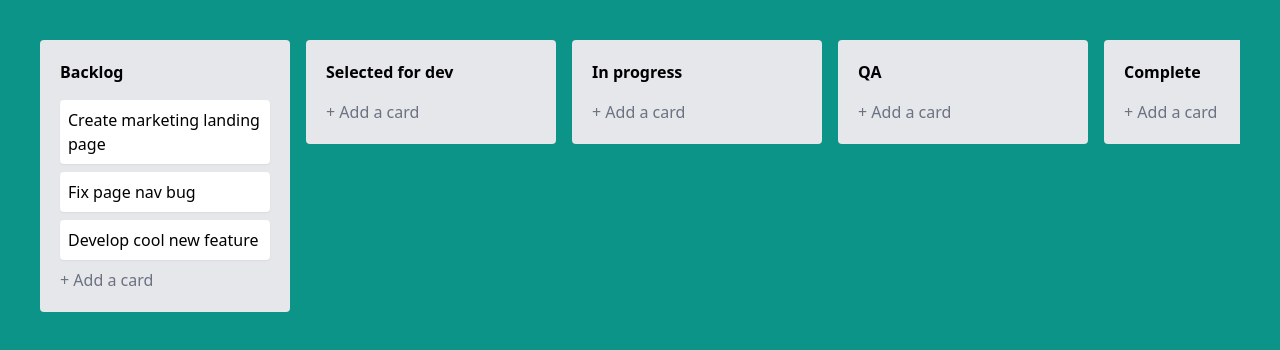
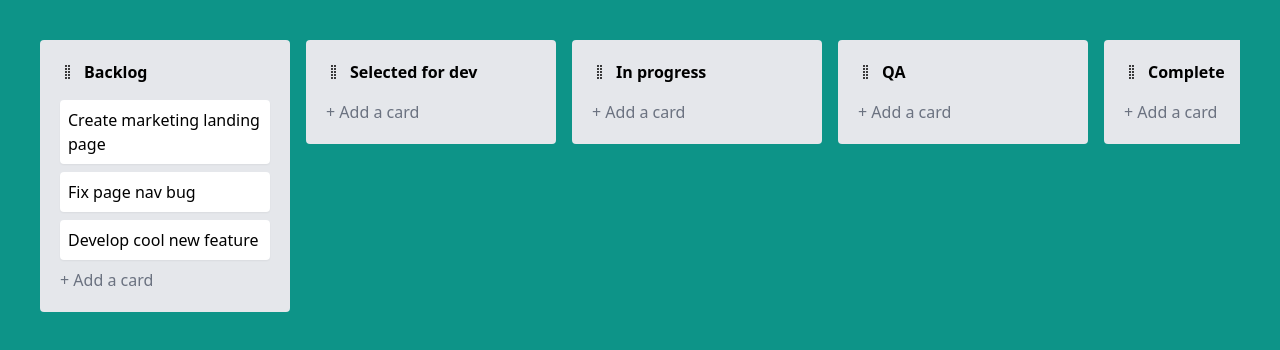
Before and after one commit to ElvinKyungu/trello-board, a Nuxt app: page / in a window 1280 px wide. Shown: the top 350 px of the page. Built offline with nearby package versions, Linux system fonts and the light colour scheme.

Commit message:
feat : update the animation and the handle draggable

```diff
--- a/components/TrelloBoard.vue
+++ b/components/TrelloBoard.vue
@@ -39,11 +39,18 @@ const columns = ref<Column[]>([
                 v-model="columns"
                 group-key="columns"
                 item-key="id"
+                animation="150"
+                handle=".draggble"
                 class="flex gap-4 overflow-x-auto items-start"
             >
                 <template #item="{element: column } : {element: Column}">
                     <div class="column bg-gray-200 p-5 rounded min-w-[250px]">
-                        <header class="font-bold mb-4">
+                        <header class="font-bold mb-4 flex items-center gap-2">
+                            <span class="draggble cursor-move">
+                                <svg xmlns="http://www.w3.org/2000/svg" width="16" height="16" fill="currentColor" class="bi bi-grip-vertical" viewBox="0 0 16 16">
+                                    <path d="M7 2a1 1 0 1 1-2 0 1 1 0 0 1 2 0zm3 0a1 1 0 1 1-2 0 1 1 0 0 1 2 0zM7 5a1 1 0 1 1-2 0 1 1 0 0 1 2 0zm3 0a1 1 0 1 1-2 0 1 1 0 0 1 2 0zM7 8a1 1 0 1 1-2 0 1 1 0 0 1 2 0zm3 0a1 1 0 1 1-2 0 1 1 0 0 1 2 0zm-3 3a1 1 0 1 1-2 0 1 1 0 0 1 2 0zm3 0a1 1 0 1 1-2 0 1 1 0 0 1 2 0zm-3 3a1 1 0 1 1-2 0 1 1 0 0 1 2 0zm3 0a1 1 0 1 1-2 0 1 1 0 0 1 2 0z"/>
+                                </svg>
+                            </span>
                             {{ column.title }}
                         </header>
                         <TrelloBoardTask
```
